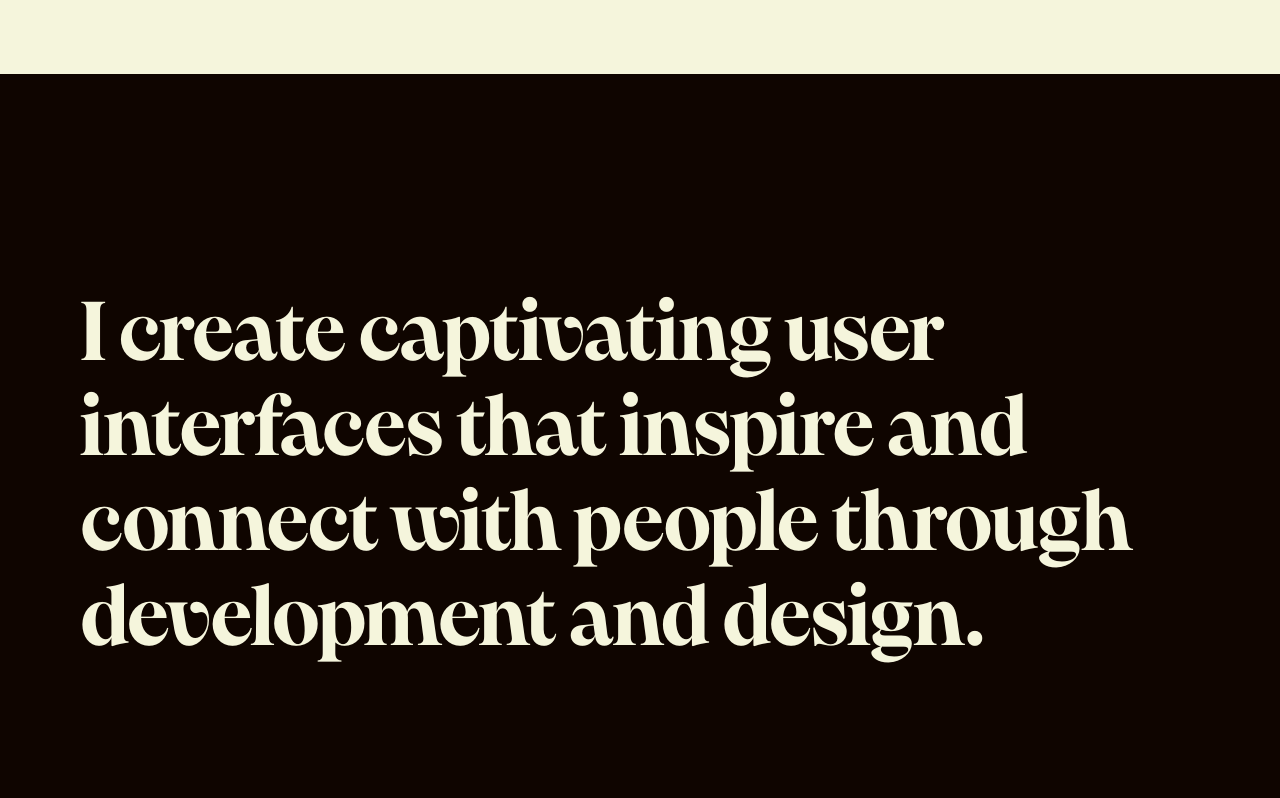
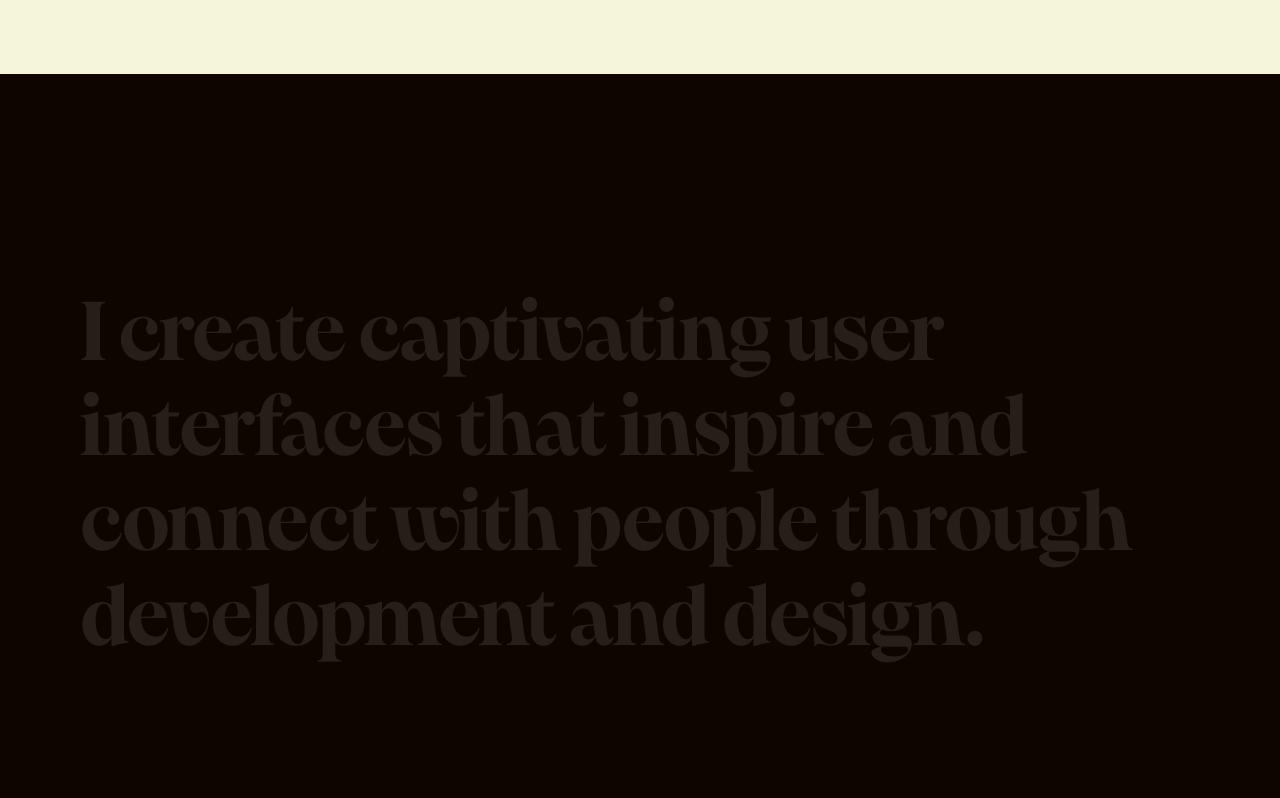
Before and after one commit to CMI-James/main-portfolio, a Next.js app: page / in a window 1280 px wide. Shown: the part 646-1444 px from the top of the page. Built offline with nearby package versions, Linux system fonts and the light colour scheme.

Commit message:
feat: implemented a loading screen

```diff
--- a/src/components/Layout.jsx
+++ b/src/components/Layout.jsx
@@ -4,15 +4,23 @@ import useScrollSection from "@/hooks/useScrollSection";
 import { getSectionClasses } from "@/utils/sectionUtils";
 import Navbar from "./navbar/Navbar";
 import useDynamicPageEffects from "@/hooks/useDynamicPageEffects";
-import { useRef } from "react";
+import { useEffect, useRef, useState } from "react";
 import { FaArrowUp } from "react-icons/fa";
+import LoadingScreen from "./ui/LoadingScreen";
 
 export default function Layout({ children }) {
   const router = useRouter();
   const section = useScrollSection();
   const { mainColor, selectionColor } = getSectionClasses(section);
   console.log("mainColor", mainColor);
+  const [isLoading, setIsLoading] = useState(true);
 
+  useEffect(() => {
+    const timer = setTimeout(() => {
+      setIsLoading(false);
+    }, 6000); // Adjust to match your loading duration
+    return () => clearTimeout(timer);
+  }, []);
   const {
     controls,
     buttonControls,
@@ -22,15 +30,25 @@ export default function Layout({ children }) {
     handleMouseUp,
   } = useDynamicPageEffects(section);
 
-
   const { backgroundColor, color } = currentColors;
   return (
-    <AnimatePresence mode="wait">
-      <div key={router.pathname} className={`${selectionColor} ${mainColor} `}>
-        <Navbar />
-        {children}
-      </div>
-      {/* Scroll to top button */}
+    <div>
+      <AnimatePresence mode="wait">
+        <div
+          key={router.pathname}
+          className={`${selectionColor} ${mainColor} `}
+        >
+          {isLoading ? (
+            <LoadingScreen />
+          ) : (
+            <>
+              <Navbar />
+              {children}
+            </>
+          )}
+        </div>
+
+      </AnimatePresence>
       <motion.button
         onClick={scrollToTop}
         onMouseDown={handleMouseDown}
@@ -45,6 +63,6 @@ export default function Layout({ children }) {
       >
         <FaArrowUp className="text-2xl" />
       </motion.button>
-    </AnimatePresence>
+    </div>
   );
 }
--- /dev/null
+++ b/src/components/ui/LoadingScreen.jsx
@@ -0,0 +1,42 @@
+import { useState, useEffect } from "react";
+import Transition from "./Transition";
+
+const LoadingScreen = () => {
+  const [percentage, setPercentage] = useState(0);
+  const [intervalTime, setIntervalTime] = useState(100); // Start with a slower interval
+
+  useEffect(() => {
+    const interval = setInterval(() => {
+      setPercentage((prev) => {
+        if (prev < 100) return prev + 1;
+        clearInterval(interval);
+        return prev;
+      });
+    }, intervalTime);
+
+    // Adjust speed dynamically as percentage increases
+    if (percentage < 50) {
+      setIntervalTime(100 - percentage); // Decrease interval time gradually
+    } else if (percentage >= 50 && percentage < 80) {
+      setIntervalTime(50 - (percentage - 50)); // Increase speed more significantly
+    } else {
+      setIntervalTime(20); // Final burst of speed
+    }
+
+    return () => clearInterval(interval);
+  }, [percentage, intervalTime]);
+
+  return (
+    <Transition>
+      <div className="fixed inset-0 bg-brown-1000 text-beige flex items-center justify-center">
+        <div className="absolute bottom-2 right-2 md:bottom-3 md:right-10">
+          <span className="text-heading font-bold tracking-wider">
+            {percentage}%
+          </span>
+        </div>
+      </div>
+    </Transition>
+  );
+};
+
+export default LoadingScreen;
--- a/src/pages/_document.js
+++ b/src/pages/_document.js
@@ -12,7 +12,7 @@ export default function Document() {
           href="https://fonts.googleapis.com/css2?family=DM+Sans:ital,opsz,wght@0,9..40,100..1000;1,9..40,100..1000&family=Lato:ital,wght@0,100;0,300;0,400;0,700;0,900&family=Merriweather:ital,wght@0,300;0,400;0,700;0,900;1,300;1,400;1,700;1,900&family=Roboto:ital,wght@0,100;0,300;0,400;0,500;0,700;0,900;1,100;1,300;1,400;1,500;1,700;1,900&display=swap"
           rel="stylesheet"
         />
-        <meta name="viewport" content="width=device-width, initial-scale=1.0" />
+        {/* <meta name="viewport" content="width=device-width, initial-scale=1.0" /> */}
       </Head>
       <body className="bg-beige">
         <Main />
```
